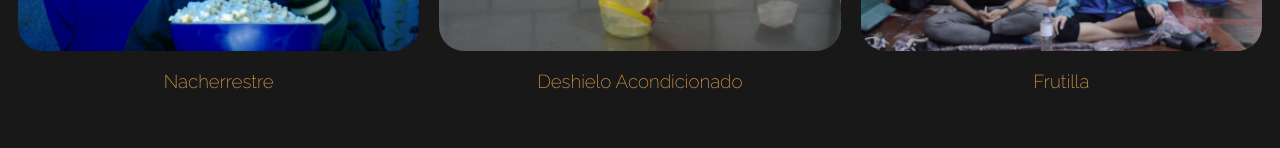
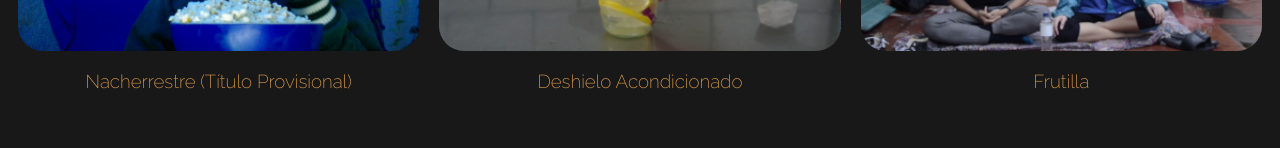
Before and after one commit to istng/portfolio, a Vue app: page / in a window 1280 px wide. Shown: the part 408-556 px from the top of the page. Built offline with nearby package versions, Linux system fonts and the light colour scheme.

Commit message:
add working title to one of the shorts

```diff
--- a/src/views/Home.vue
+++ b/src/views/Home.vue
@@ -35,7 +35,7 @@ export default defineComponent({
   },
   setup() {
     const shorts = ref([
-      {thumbnail: nacherrestre, blurredThumbnail: nacherrestreblur, urlId: "-K-z-N3I4uI", title: "Nacherrestre",
+      {thumbnail: nacherrestre, blurredThumbnail: nacherrestreblur, urlId: "-K-z-N3I4uI", title: "Nacherrestre (Título Provisional)",
       credits: {
         type: "short",
         directors: ["Iván Guralnik", "Gabriela Velazquez"],
```
